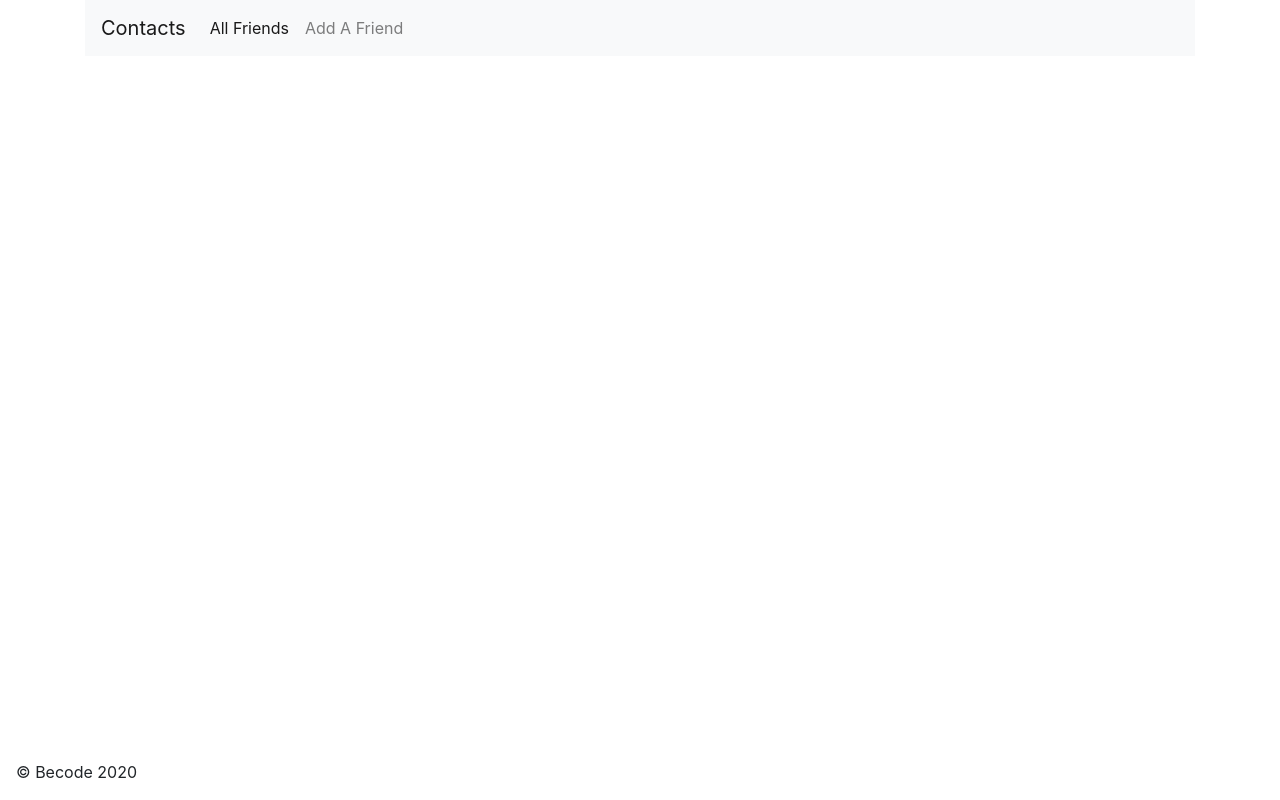
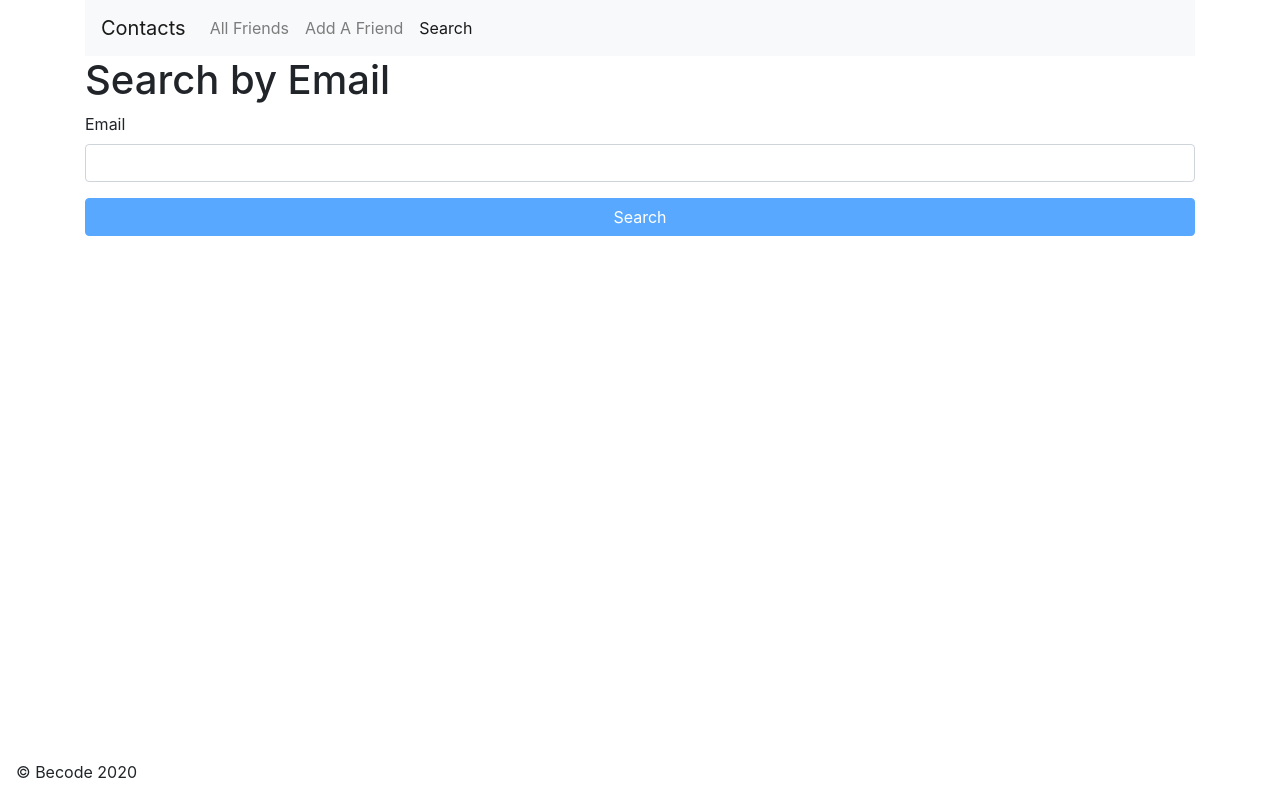
Before and after one commit to Huyen059/20200907-angular-exercise, an Angular app: page /search-friend in a window 1280 px wide. Before the commit this address led to /. Built offline with nearby package versions, Linux system fonts and the light colour scheme.

Commit message:
move search outside

```diff
--- a/src/app/app-routing.module.ts
+++ b/src/app/app-routing.module.ts
@@ -2,10 +2,12 @@ import { NgModule } from '@angular/core';
 import { Routes, RouterModule } from '@angular/router';
 import {FriendsListComponent} from './friends-list/friends-list.component';
 import {AddFriendComponent} from './add-friend/add-friend.component';
+import {SearchFriendComponent} from './search-friend/search-friend.component';
 
 const routes: Routes = [
   { path: 'friend-list', component: FriendsListComponent },
   { path: 'add-friend', component: AddFriendComponent },
+  { path: 'search-friend', component: SearchFriendComponent },
   { path: '',   redirectTo: '/friend-list', pathMatch: 'full'}
 ];
 
--- a/src/app/app.component.html
+++ b/src/app/app.component.html
@@ -8,9 +8,9 @@
 
     <div class="collapse navbar-collapse" id="navbarSupportedContent">
       <ul class="navbar-nav mr-auto">
-        <li class="nav-item active">
-          <a class="nav-link" routerLink="/" routerLinkActive="active">
-            All Friends <span class="sr-only">(current)</span>
+        <li class="nav-item">
+          <a class="nav-link" routerLink="/friend-list" routerLinkActive="active">
+            All Friends
           </a>
         </li>
         <li class="nav-item">
@@ -18,100 +18,13 @@
             Add A Friend
           </a>
         </li>
+        <li class="nav-item">
+          <a class="nav-link" routerLink="/search-friend" routerLinkActive="active">
+            Search
+          </a>
+        </li>
       </ul>
     </div>
   </nav>
 </header>
 <router-outlet></router-outlet>
-<!-- Form -->
-<!--<div class="container">-->
-<!--  <div class="d-flex flex-column">-->
-<!--    <div class="mb-5">-->
-<!--      <h1>Add a friend</h1>-->
-<!--      <form method="post" #friendForm="ngForm"-->
-<!--            (ngSubmit)="addFriend()"-->
-<!--            name="friendForm" novalidate>-->
-<!--        <div class="form-group">-->
-<!--          <label for="firstName">First Name</label>-->
-<!--          <input class="form-control" #firstName="ngModel" [class.error]="firstName.invalid && firstName.touched"-->
-<!--                 [(ngModel)]="friendModel.firstName"-->
-<!--                 pattern="^[A-z]*((-|\s)*[A-z])*$"-->
-<!--                 type="text" name="firstName" id="firstName" required="required">-->
-<!--        </div>-->
-<!--        <div class="form-group">-->
-<!--          <label for="lastName">Last Name</label>-->
-<!--          <input class="form-control" #lastName="ngModel" [class.error]="lastName.invalid && lastName.touched"-->
-<!--                 [(ngModel)]="friendModel.lastName"-->
-<!--                 pattern="^[A-z]*((-|\s)*[A-z])*$"-->
-<!--                 type="text" name="lastName" id="lastName" required="required">-->
-<!--        </div>-->
-<!--        <div class="form-group">-->
-<!--          <label for="email">Email</label>-->
-<!--          <input class="form-control" #email="ngModel" [class.error]="email.invalid && email.touched"-->
-<!--                 [(ngModel)]="friendModel.email"-->
-<!--                 pattern="^([\w\.\-]+)@([\w\-]+)((\.(\w){2,3})+)$"-->
-<!--                 type="email" name="email" id="email" required="required">-->
-<!--        </div>-->
-<!--        <div class="form-group">-->
-<!--          <label for="phone">Phone</label>-->
-<!--          <input class="form-control" #phone="ngModel" [class.error]="phone.invalid && phone.touched"-->
-<!--                 [(ngModel)]="friendModel.phone"-->
-<!--                 pattern="^(\+32|0)(?:[-\s]*[0-9]){9}$"-->
-<!--                 placeholder="+32... or 0..."-->
-<!--                 type="text" name="phone" id="phone" required="required">-->
-<!--        </div>-->
-<!--        <div class="form-group">-->
-<!--          <label for="favoriteLanguage">Favorite Languages</label>-->
-<!--          <select class="form-control" #favoriteLanguage="ngModel"-->
-<!--                  [class.error]="favoriteLanguage.invalid && favoriteLanguage.touched"-->
-<!--                  [(ngModel)]="friendModel.favoriteLanguage"-->
-<!--                  name="favoriteLanguage" id="favoriteLanguage"-->
-<!--                  required="required">-->
-<!--            <option value="" selected disabled>Choose a language</option>-->
-<!--            <option *ngFor="let language of languages;" value="{{ language | lowercase }}">{{ language }}</option>-->
-<!--          </select>-->
-<!--        </div>-->
-<!--        <button type="submit" id="submit"-->
-<!--                [disabled]="friendForm.form.invalid"-->
-<!--                class="btn btn-primary w-100">Submit-->
-<!--        </button>-->
-<!--      </form>-->
-<!--    </div>-->
-<!--    <div class="mb-5">-->
-<!--      <h1>Search by Email</h1>-->
-<!--      <form method="post" #searchFriendForm="ngForm"-->
-<!--            (ngSubmit)="searchFriendByEmail()"-->
-<!--            name="searchFriendForm" novalidate>-->
-<!--        <div class="form-group">-->
-<!--          <label for="searchEmail">Email</label>-->
-<!--          <input class="form-control" #emailToSearch="ngModel" [class.error]="emailToSearch.invalid && emailToSearch.touched"-->
-<!--                 [(ngModel)]="searchEmail"-->
-<!--                 pattern="^([\w\.\-]+)@([\w\-]+)((\.(\w){2,3})+)$"-->
-<!--                 type="email" name="searchEmail" id="searchEmail" required="required">-->
-<!--        </div>-->
-<!--        <button type="submit"-->
-<!--                [disabled]="searchFriendForm.form.invalid"-->
-<!--                class="btn btn-primary w-100">Search-->
-<!--        </button>-->
-<!--      </form>-->
-<!--      <div *ngIf="searchFriend">-->
-<!--        <h4 class="text-center mt-4 mb-3">Search Result</h4>-->
-<!--        <div class="card my-3 mx-auto" style="width: 20rem;">-->
-<!--          <div class="card-body">-->
-<!--            <h5-->
-<!--              class="card-title text-center bg-light p-3">{{ searchFriend.firstName | uppercase }} {{ searchFriend.lastName | uppercase }}</h5>-->
-<!--            <ul class="list-group list-group-flush">-->
-<!--              <li class="list-group-item">Phone: {{ searchFriend.phone | sanitizePhone }}</li>-->
-<!--              <li class="list-group-item">Email: {{ searchFriend.email }}</li>-->
-<!--              <li class="list-group-item">Language: {{ searchFriend.favoriteLanguage }}</li>-->
-<!--            </ul>-->
-<!--          </div>-->
-<!--        </div>-->
-<!--      </div>-->
-<!--      <div *ngIf="searchFriendError">-->
-<!--        {{ searchFriendError }}-->
-<!--      </div>-->
-<!--    </div>-->
-
-<!--  </div>-->
-<!--</div>-->
--- a/src/app/app.component.ts
+++ b/src/app/app.component.ts
@@ -1,6 +1,4 @@
 import {Component} from '@angular/core';
-import {Friend} from './friend';
-import {FriendsService} from './friends.service';
 
 @Component({
   selector: 'app-root',
@@ -8,19 +6,7 @@ import {FriendsService} from './friends.service';
   styleUrls: ['./app.component.css']
 })
 export class AppComponent {
-  searchEmail = '';
-  searchFriend: Friend;
-  searchFriendError: string;
 
-  constructor(private friendsService: FriendsService) {}
+  constructor() {}
 
-  searchFriendByEmail(): void {
-    this.searchFriend = null;
-    this.searchFriendError = null;
-    this.friendsService.searchByEmail(this.searchEmail)
-      .subscribe(
-        (friend: Friend) => this.searchFriend = friend,
-        error => this.searchFriendError = error
-      );
-  }
 }
--- a/src/app/app.module.ts
+++ b/src/app/app.module.ts
@@ -9,13 +9,15 @@ import {HttpClientModule} from '@angular/common/http';
 import { FriendsListComponent } from './friends-list/friends-list.component';
 import { SanitizePhonePipe } from './sanitize-phone.pipe';
 import { AddFriendComponent } from './add-friend/add-friend.component';
+import { SearchFriendComponent } from './search-friend/search-friend.component';
 
 @NgModule({
   declarations: [
     AppComponent,
     FriendsListComponent,
     SanitizePhonePipe,
-    AddFriendComponent
+    AddFriendComponent,
+    SearchFriendComponent
   ],
   imports: [
     BrowserModule,
--- /dev/null
+++ b/src/app/search-friend/search-friend.component.html
@@ -0,0 +1,35 @@
+<div class="mb-5">
+  <h1>Search by Email</h1>
+  <form method="post" #searchFriendForm="ngForm"
+        (ngSubmit)="searchFriendByEmail()"
+        name="searchFriendForm" novalidate>
+    <div class="form-group">
+      <label for="searchEmail">Email</label>
+      <input class="form-control" #emailToSearch="ngModel" [class.error]="emailToSearch.invalid && emailToSearch.touched"
+             [(ngModel)]="searchEmail"
+             pattern="^([\w\.\-]+)@([\w\-]+)((\.(\w){2,3})+)$"
+             type="email" name="searchEmail" id="searchEmail" required="required">
+    </div>
+    <button type="submit"
+            [disabled]="searchFriendForm.form.invalid"
+            class="btn btn-primary w-100">Search
+    </button>
+  </form>
+  <div *ngIf="searchFriend">
+    <h4 class="text-center mt-4 mb-3">Search Result</h4>
+    <div class="card my-3 mx-auto" style="width: 20rem;">
+      <div class="card-body">
+        <h5
+          class="card-title text-center bg-light p-3">{{ searchFriend.firstName | uppercase }} {{ searchFriend.lastName | uppercase }}</h5>
+        <ul class="list-group list-group-flush">
+          <li class="list-group-item">Phone: {{ searchFriend.phone | sanitizePhone }}</li>
+          <li class="list-group-item">Email: {{ searchFriend.email }}</li>
+          <li class="list-group-item">Language: {{ searchFriend.favoriteLanguage }}</li>
+        </ul>
+      </div>
+    </div>
+  </div>
+  <div *ngIf="searchFriendError">
+    {{ searchFriendError }}
+  </div>
+</div>
--- /dev/null
+++ b/src/app/search-friend/search-friend.component.ts
@@ -0,0 +1,29 @@
+import { Component, OnInit } from '@angular/core';
+import {Friend} from '../friend';
+import {FriendsService} from '../friends.service';
+
+@Component({
+  selector: 'app-search-friend',
+  templateUrl: './search-friend.component.html',
+  styleUrls: ['./search-friend.component.css']
+})
+export class SearchFriendComponent implements OnInit {
+  searchEmail = '';
+  searchFriend: Friend;
+  searchFriendError: string;
+
+  constructor(private friendsService: FriendsService) { }
+
+  ngOnInit(): void {
+  }
+
+  searchFriendByEmail(): void {
+    this.searchFriend = null;
+    this.searchFriendError = null;
+    this.friendsService.searchByEmail(this.searchEmail)
+      .subscribe(
+        (friend: Friend) => this.searchFriend = friend,
+        error => this.searchFriendError = error
+      );
+  }
+}
```
Also changed, not shown: src/app/search-friend/search-friend.component.css (added), 1 other file (tests, documents, lock files or other folders).
